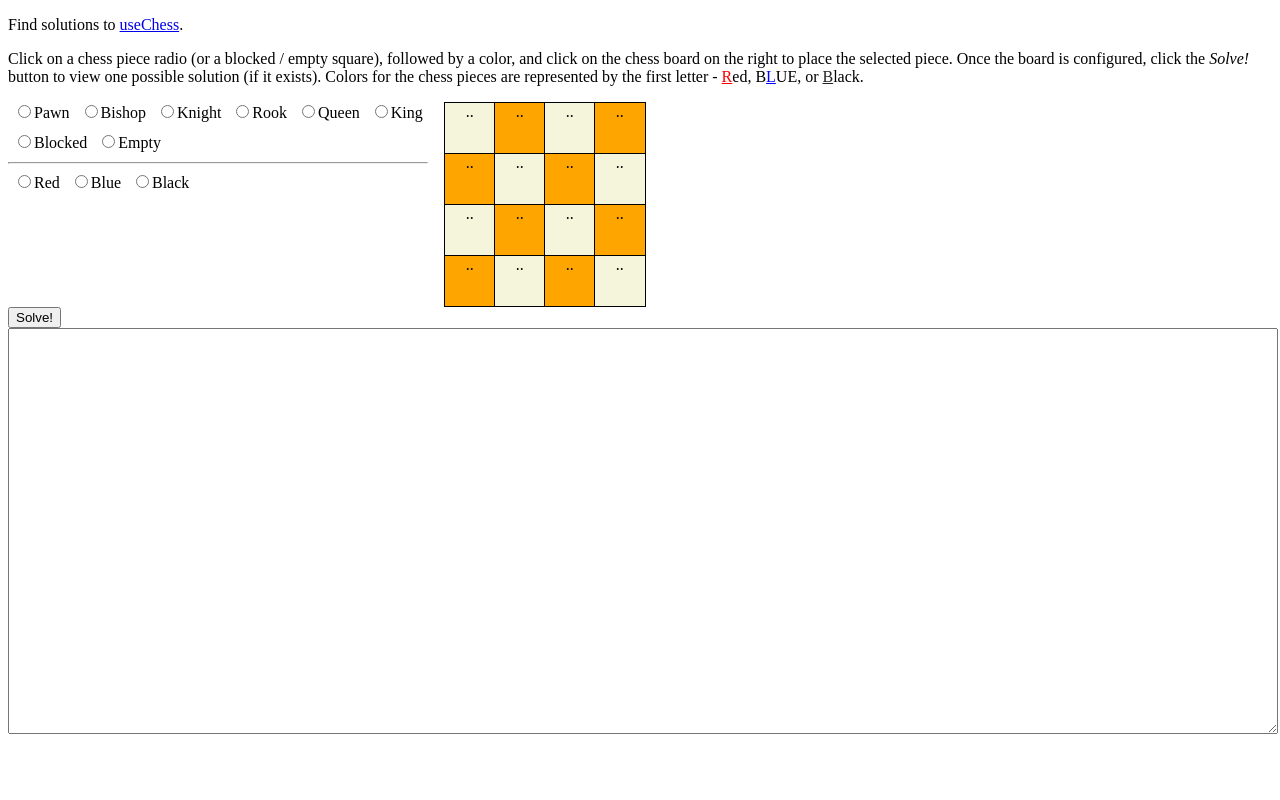
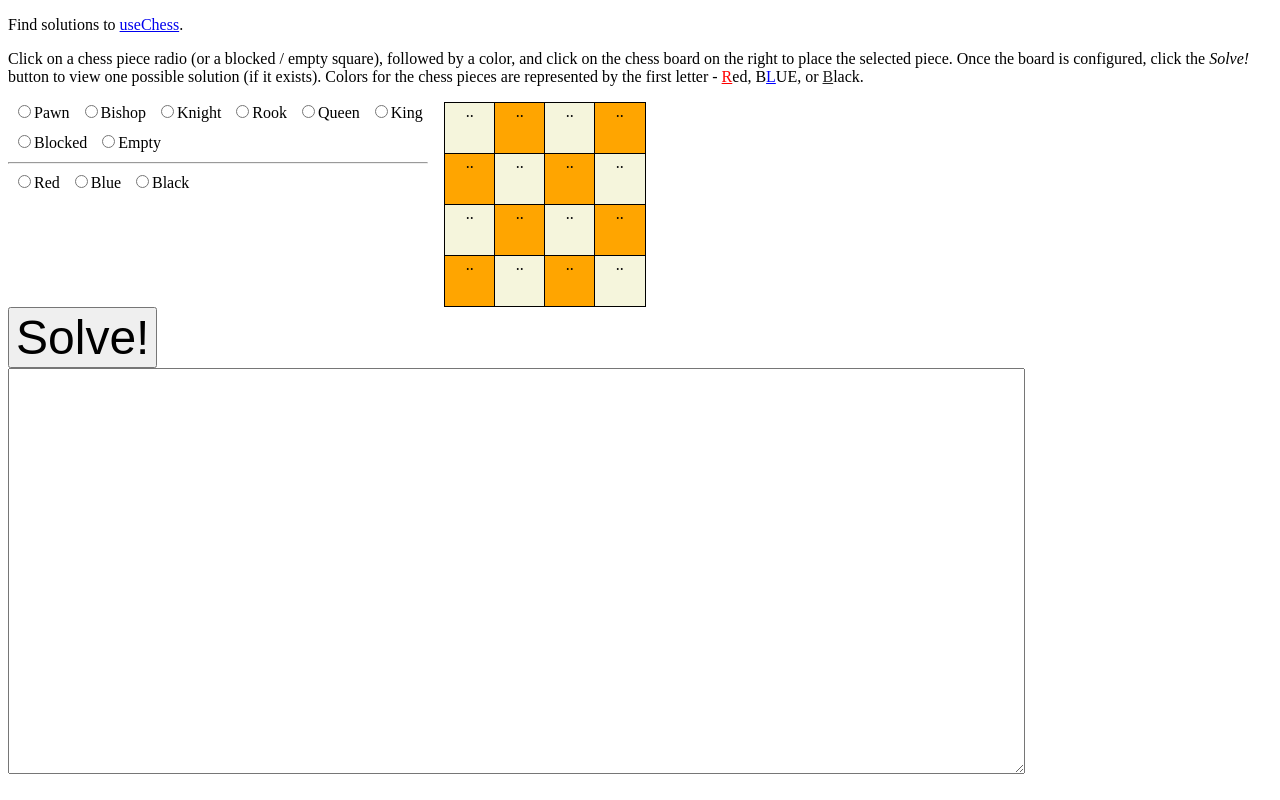
Before and after one commit to romellem/toys, a plain HTML site: page use-chess-solver/index.html in a window 1280 px wide. Drawn offline with Linux system fonts and the light colour scheme.

Commit message:
Final style adjustments

```diff
--- a/use-chess-solver/index.html
+++ b/use-chess-solver/index.html
@@ -51,9 +51,13 @@
 			.color {
 				margin: 0 5px;
 			}
+			.submit-btn {
+				font-size: 3em;
+			}
 			textarea {
-				width: 100%;
+				width: 80%;
 				height: 50vh;
+				font-family: monospace;
 			}
 		</style>
 	</head>
@@ -97,7 +101,7 @@
 			</div>
 		</div>
 
-		<button id="solve">Solve!</button>
+		<button class="submit-btn" id="solve">Solve!</button>
 
 		<br>
 
```
